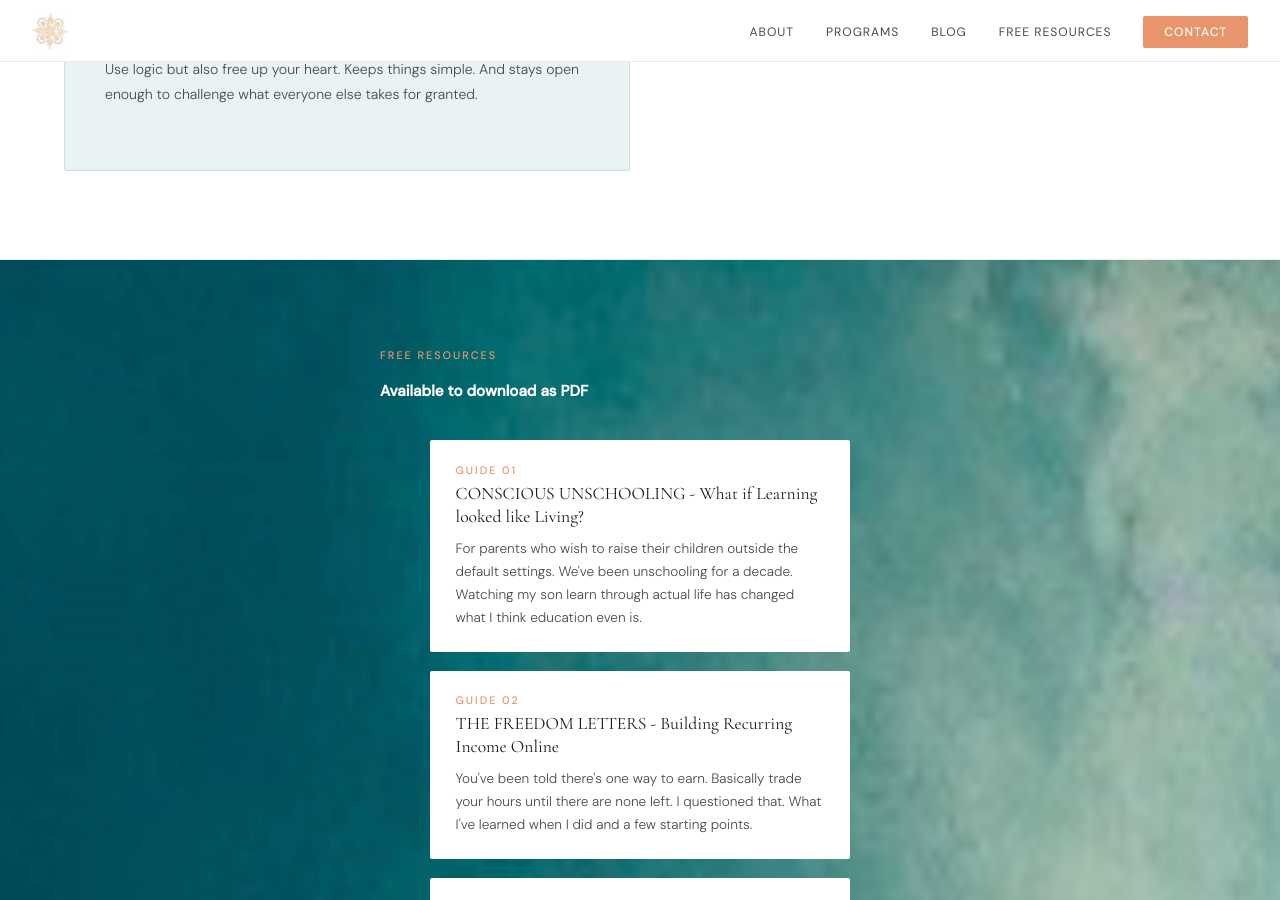
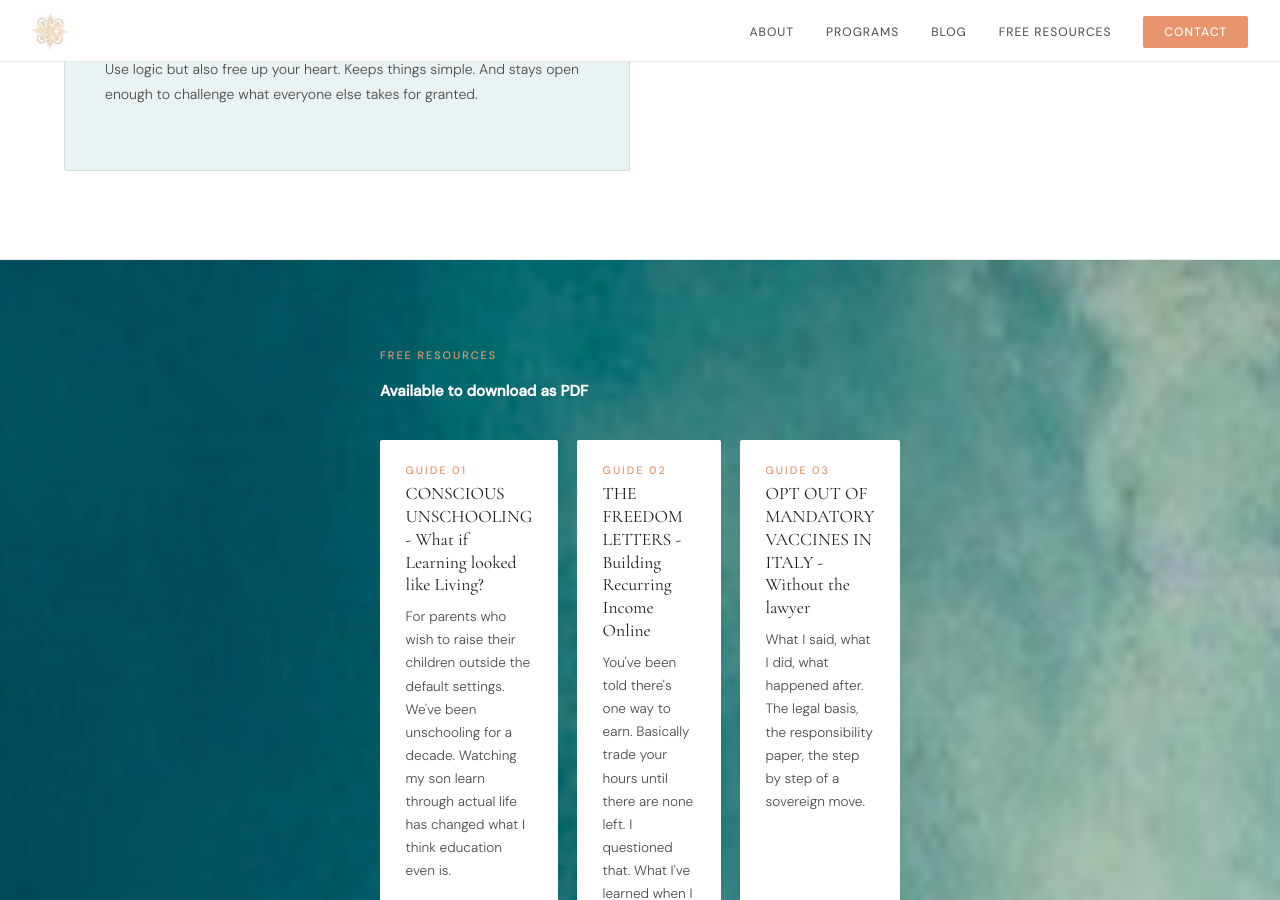
Before and after one commit to Blubell26/giuliapacciotti.com, a Jekyll site: the page built from index.html, in a window 1280 px wide and 900 px high, scrolled down 1837 px. Built offline with Jekyll 4.4.1, drawn with Linux system fonts in a browser that asks for light colours.

Commit message:
Update index.html

```diff
--- a/index.html
+++ b/index.html
@@ -316,8 +316,8 @@ footer { background:var(--dark); color:white; padding:4rem 4rem 2rem; display:gr
     <p class="sec-label peach">Free Resources</p>
     <p class="newsletter-p" style="color:white;font-weight:700;">Available to download as PDF</p>
 
-<div style="display:flex;flex-direction:column;gap:1.2rem;margin:0 auto 2rem;max-width:420px;text-align:left;">
-  <div style="background:white;padding:1.4rem 1.6rem;border-radius:2px;">
+<div style="display:grid;grid-template-columns:repeat(3,1fr);gap:1.2rem;margin:0 auto 2rem;max-width:900px;text-align:left;">
+<div style="background:white;padding:1.4rem 1.6rem;border-radius:2px;">
     <p style="font-size:0.68rem;letter-spacing:0.18em;text-transform:uppercase;color:var(--peach);font-weight:500;margin-bottom:0.4rem;">Guide 01</p>
     <p style="font-family:'Cormorant Garamond',serif;font-size:1.1rem;color:var(--dark);font-weight:400;line-height:1.3;margin-bottom:0.5rem;">CONSCIOUS UNSCHOOLING - What if Learning looked like Living?</p>
     <p style="font-size:0.85rem;line-height:1.7;color:var(--mid);font-weight:300;">For parents who wish to raise their children outside the default settings. We've been unschooling for a decade. Watching my son learn through actual life has changed what I think education even is.</p>
```
